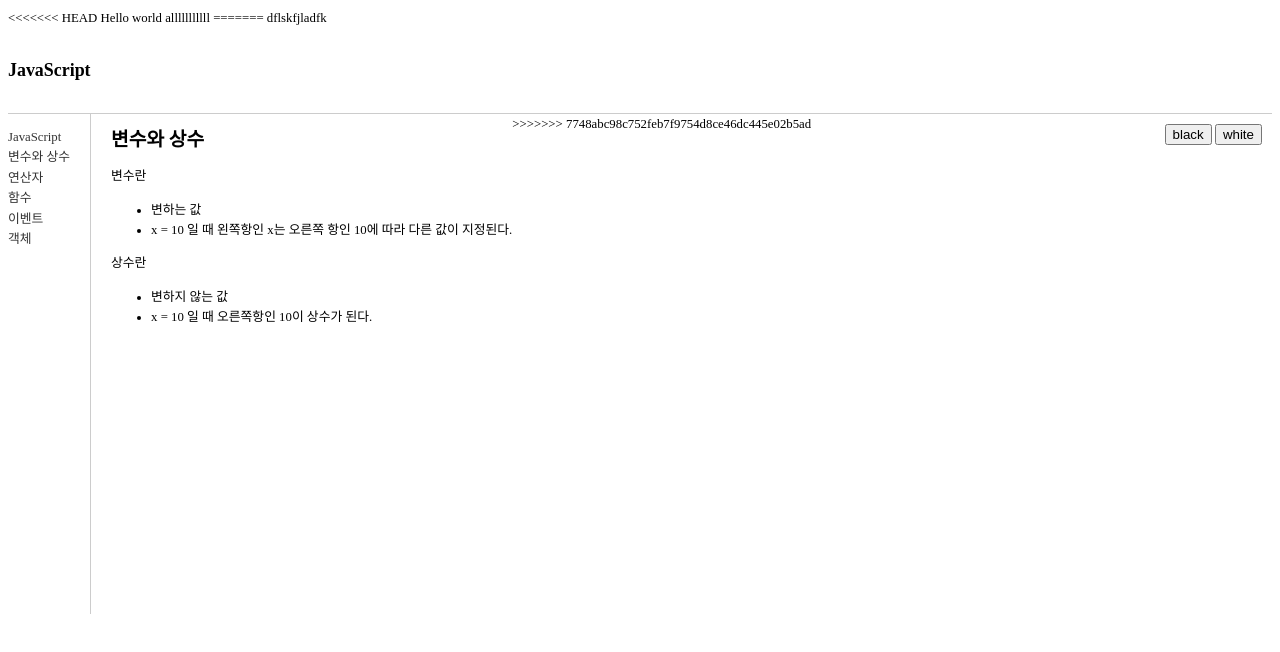
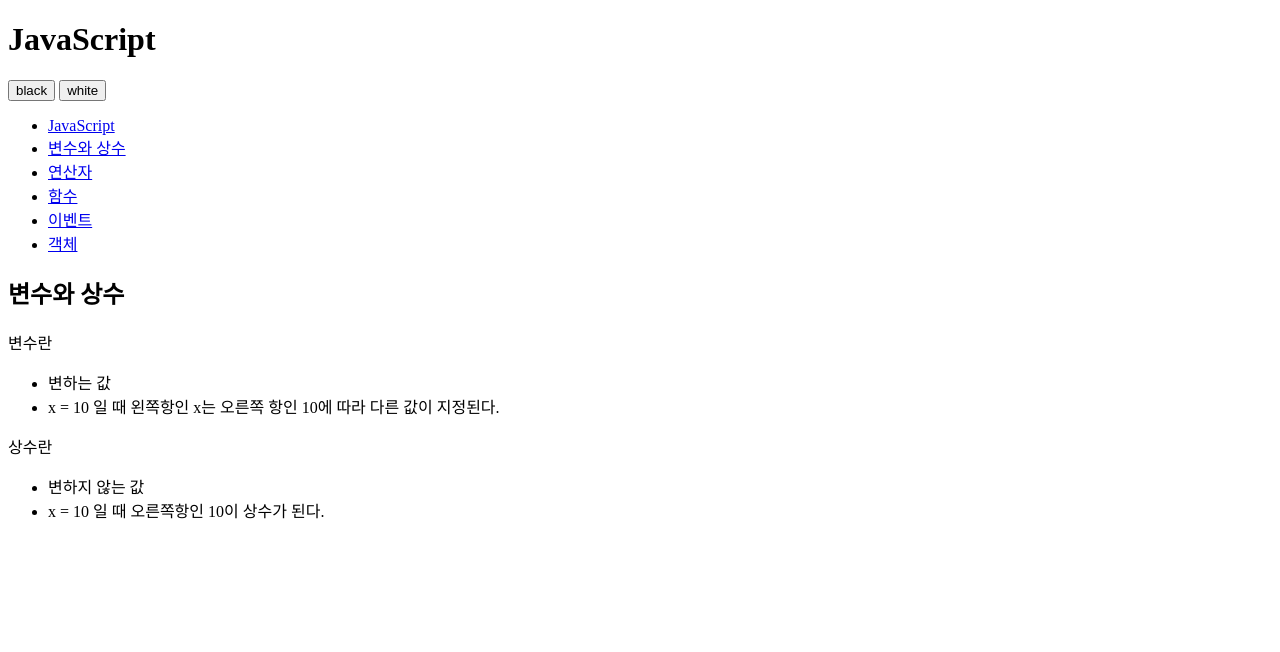
Before and after one commit to roostalk/opentutorials-roostalk, a plain HTML site: page index.html in a window 1280 px wide. Drawn offline with Linux system fonts and the light colour scheme.

Commit message:
change index.html

```diff
--- a/index.html
+++ b/index.html
@@ -1,92 +1,7 @@
 <!DOCTYPE html>
-<<<<<<< HEAD
-<html lang="en">
-    <head>
-        <meta charset="utf-8" />
-
-        <!-- Always force latest IE rendering engine (even in intranet) & Chrome Frame
-        Remove this if you use the .htaccess -->
-        <meta http-equiv="X-UA-Compatible" content="IE=edge,chrome=1" />
-
-        <title>index</title>
-        <meta name="description" content="" />
-        <meta name="author" content="egoing" />
-
-        <meta name="viewport" content="width=device-width; initial-scale=1.0" />
-
-        <!-- Replace favicon.ico & apple-touch-icon.png in the root of your domain and delete these references -->
-        <link rel="shortcut icon" href="/favicon.ico" />
-        <link rel="apple-touch-icon" href="/apple-touch-icon.png" />
-    </head>
-
-    <body>
-        Hello world
-alllllllllll
-=======
-dflskfjladfk
 <html>
     <head>
         <meta charset="utf-8" />
-        <style type="text/css">
-            body {
-                font-size: 0.8em;
-                font-family: dotum;
-                line-height: 1.6em;
-            }
-            body.black {
-                background-color: black;
-                color: white;
-            }
-            body.black a {
-                color: white;
-            }
-            body.black a:hover {
-                color: #f60;
-            }
-            body.black header {
-                border-bottom: 1px solid #333;
-            }
-            body.black nav {
-                border-right: 1px solid #333;
-            }
-            header {
-                border-bottom: 1px solid #ccc;
-                padding: 20px 0;
-            }
-            #toolbar {
-                padding: 10px;
-                float: right;
-            }
-            nav {
-                float: left;
-                margin-right: 20px;
-                min-height: 500px;
-                border-right: 1px solid #ccc;
-            }
-            nav ul {
-                list-style: none;
-                padding-left: 0;
-                padding-right: 20px;
-            }
-            article {
-                float: left;
-            }
-            footer {
-                clear: both;
-            }
-            a {
-                text-decoration: none;
-            }
-            a:link, a:visited {
-                color: #333;
-            }
-            a:hover {
-                color: #f60;
-            }
-            h1 {
-                font-size: 1.4em;
-            }
-        </style>
     </head>
 
     <body id="body">
@@ -95,37 +10,23 @@ dflskfjladfk
                 <h1>JavaScript</h1>
             </header>
             <div id="toolbar">
-                <input type="button" value="black" onclick="document.getElementById('body').className='black'" />
-                <input type="button" value="white" onclick="document.getElementById('body').className='white'" />
+                <input type="button" value="black" />
+                <input type="button" value="white" />
             </div>
             <nav>
                 <ul>
-                    <li>
-                        <a href="http://opentutorials.org/course/49/16">JavaScript</a>
-                    </li>
-                    <li>
-                        <a href="http://opentutorials.org/course/49/17">변수와 상수</a>
-                    </li>
-                    <li>
-                        <a href="http://opentutorials.org/course/49/18">연산자</a>
-                    </li>
-                    <li>
-                        <a href="http://opentutorials.org/course/49/19">함수</a>
-                    </li>
-                    <li>
-                        <a href="http://opentutorials.org/course/49/20">이벤트</a>
-                    </li>
-                    <li>
-                        <a href="http://opentutorials.org/course/49/21">객체</a>
-                    </li>
+                    <li><a href="http://opentutorials.org/course/49/17">JavaScript</a></li>
+                    <li><a href="http://opentutorials.org/course/49/16">변수와 상수</a></li>
+                    <li><a href="http://opentutorials.org/course/49/18">연산자</a></li>
+                    <li><a href="http://opentutorials.org/course/49/19">함수</a></li>
+                    <li><a href="http://opentutorials.org/course/49/20">이벤트</a></li>
+                    <li><a href="http://opentutorials.org/course/49/21">객체</a></li>
                 </ul>
             </nav>
             <article>
                 <h2>변수와 상수</h2>
                 <div>
-                    <p>
-                        변수란
-                    </p>
+                    <p>변수란</p>
                     <ul>
                         <li>
                             변하는 값
@@ -148,6 +49,5 @@ dflskfjladfk
                 </div>
             </article>
         </div>
->>>>>>> 7748abc98c752feb7f9754d8ce46dc445e02b5ad
     </body>
 </html>
```
Also changed, not shown: sample.html (added, +11 -0 lines).
